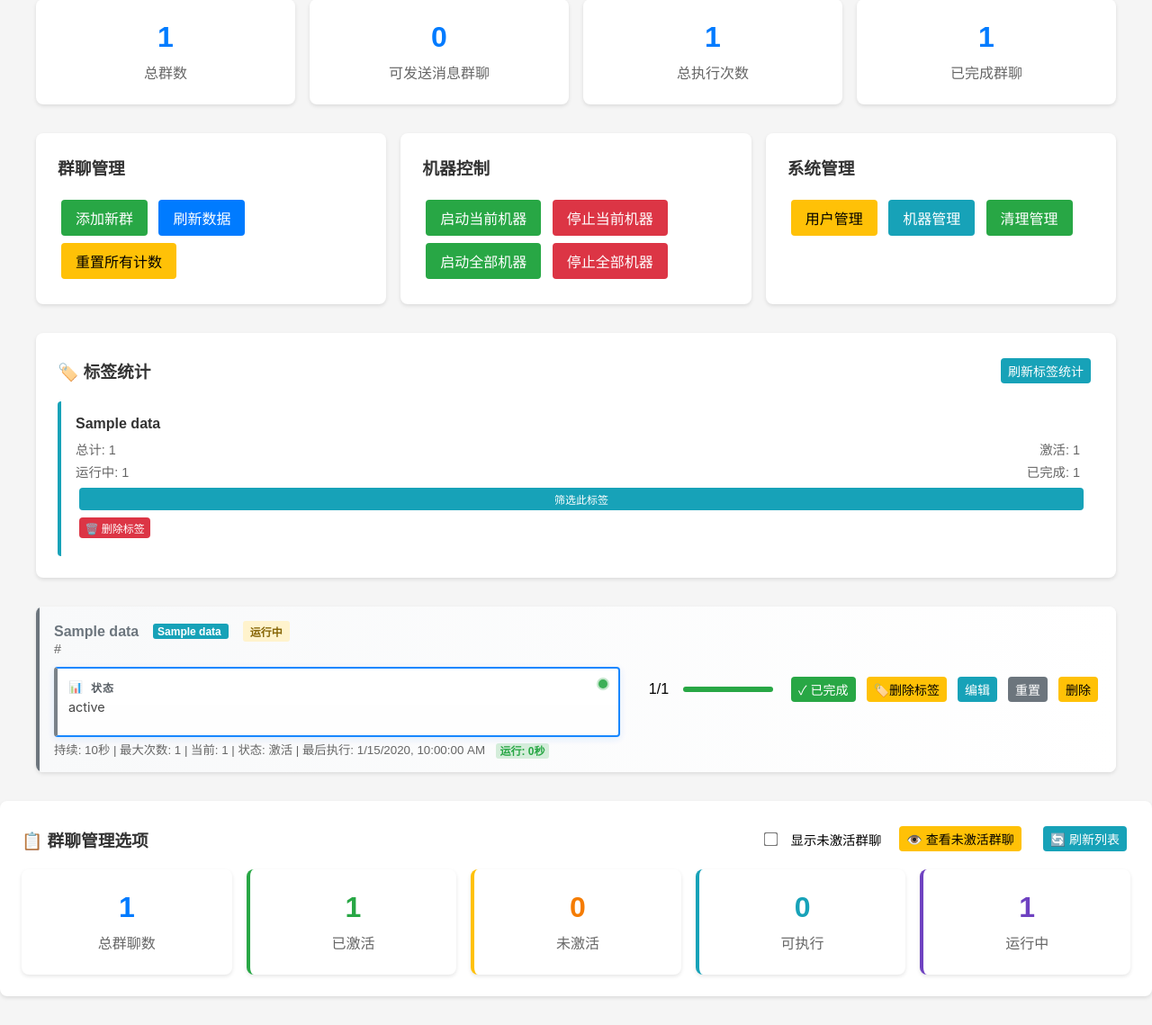
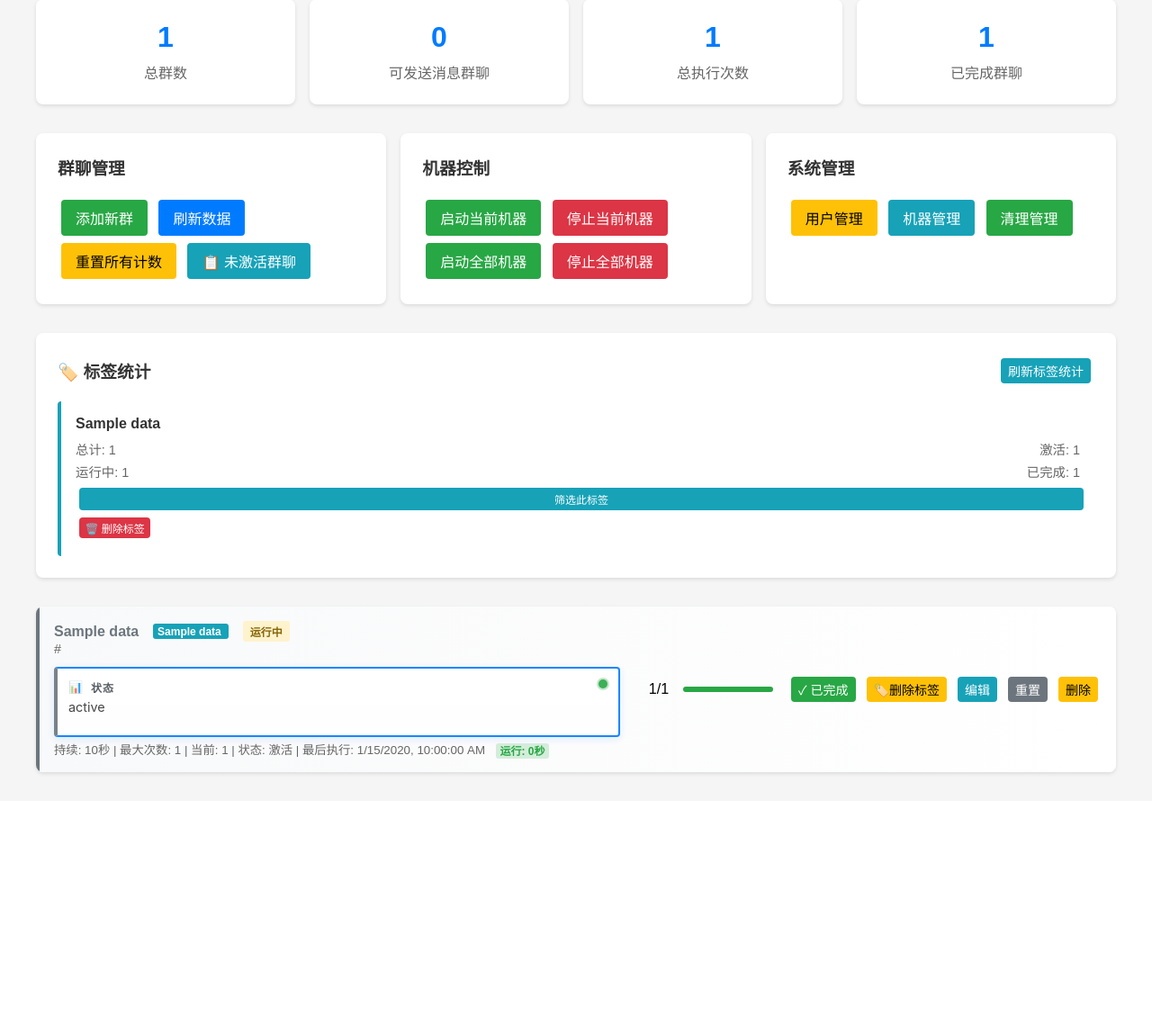
Before and after one commit to yunshenya/flask-message-manager, a Flask app: page /dashboard in a window 1280 px wide. Shown: the part 234-1373 px from the top of the page at 90% size. After the commit the page ends 1097 px from the top, so only its background shows below. Run offline with Flask 3, Linux system fonts and the light colour scheme; the visitor is signed in with stand-in values (Sample User, id 1); tables that the repository leaves empty hold one stand-in row (values such as "Sample post"); some libraries are stand-ins or nearby versions.

Commit message:
未激活群聊显示

```diff
--- a/app/static/css/dashboard.css
+++ b/app/static/css/dashboard.css
@@ -1162,100 +1162,3 @@ body {
         justify-content: space-around !important;
     }
 }
-
-/* 未激活群聊的特殊样式 */
-.url-item-inactive {
-    background: linear-gradient(90deg, #fff8dc 0%, #ffffff 100%) !important;
-    border-left: 4px solid #ffc107 !important;
-    opacity: 0.8;
-}
-
-.url-item-inactive .url-name {
-    color: #856404 !important;
-}
-
-.url-inactive-badge {
-    background: #ffc107 !important;
-    color: #212529 !important;
-    padding: 0.1rem 0.3rem !important;
-    border-radius: 3px !important;
-    font-size: 0.75rem !important;
-    margin-left: 0.5rem !important;
-    font-weight: bold !important;
-}
-
-/* 激活按钮特殊样式 */
-.url-activate-btn {
-    background: linear-gradient(45deg, #28a745, #20c997) !important;
-    border: none !important;
-    color: white !important;
-    transition: all 0.3s ease !important;
-    box-shadow: 0 2px 4px rgba(40, 167, 69, 0.3) !important;
-}
-
-.url-activate-btn:hover {
-    transform: translateY(-2px) !important;
-    box-shadow: 0 4px 8px rgba(40, 167, 69, 0.4) !important;
-}
-
-/* 统计卡片样式增强 */
-.stat-card {
-    background: white;
-    padding: 1.5rem;
-    border-radius: 8px;
-    box-shadow: 0 2px 4px rgba(0,0,0,0.1);
-    text-align: center;
-    transition: transform 0.2s ease;
-}
-
-.stat-card:hover {
-    transform: translateY(-2px);
-    box-shadow: 0 4px 12px rgba(0, 0, 0, 0.15);
-}
-
-.stat-number {
-    font-size: 2rem;
-    font-weight: bold;
-    color: #007bff;
-}
-
-.stat-label {
-    color: #666;
-    margin-top: 0.5rem;
-}
-
-/* 群聊管理选项区域样式 */
-#showInactiveUrlsCheckbox {
-    transform: scale(1.2);
-    margin-right: 0.5rem;
-}
-
-/* 响应式设计 */
-@media (max-width: 768px) {
-    #inactiveUrlsModal > div {
-        width: 98% !important;
-        padding: 1rem !important;
-        max-height: 90vh !important;
-    }
-
-    .url-item-inactive .url-actions {
-        flex-direction: column !important;
-        gap: 0.25rem !important;
-    }
-
-    .url-item-inactive .url-actions .btn {
-        width: 100% !important;
-        font-size: 0.8rem !important;
-    }
-}
-
-/* 警告提示动画 */
-@keyframes pulse-warning {
-    0% { background-color: #fff3cd; }
-    50% { background-color: #ffeaa7; }
-    100% { background-color: #fff3cd; }
-}
-
-.warning-pulse {
-    animation: pulse-warning 2s infinite;
-}
--- a/app/static/js/dashboard.js
+++ b/app/static/js/dashboard.js
@@ -1821,16 +1821,13 @@ async function showInactiveUrls() {
     }
 
     try {
-        // 先获取完整统计信息
-        const fullStats = await getFullUrlStatistics();
-        console.log('完整统计信息:', fullStats);
-
-        const response = await apiCall(`/api/config/${currentConfigId}/urls/inactive`);
-
-        console.log('未激活群聊响应:', response); // 调试日志
+        // 强制重新获取最新数据，不使用缓存
+        const response = await apiCall(`/api/config/${currentConfigId}/urls/inactive?_t=${Date.now()}`);
+
+        console.log('显示未激活群聊，获取到:', response); // 调试日志
 
         if (response.urls.length === 0) {
-            showInfo('提示', `当前机器没有未激活的群聊\n统计显示: ${fullStats?.inactive || 0} 个未激活`);
+            showInfo('提示', '当前机器没有未激活的群聊');
             return;
         }
 
@@ -1838,6 +1835,7 @@ async function showInactiveUrls() {
         document.getElementById('inactiveUrlsModal').style.display = 'block';
     } catch (error) {
         console.error('获取未激活群聊失败:', error);
+        showError('获取失败', '无法获取未激活群聊列表');
     }
 }
 
@@ -1845,16 +1843,25 @@ async function showInactiveUrls() {
 function displayInactiveUrls(urls) {
     const listDiv = document.getElementById('inactiveUrlsList');
 
-    listDiv.innerHTML = `
+    // 过滤掉可能已经激活的群聊（双重检查）
+    const actuallyInactiveUrls = urls.filter(url => !url.is_active);
+
+    if (actuallyInactiveUrls.length === 0) {
+        hideInactiveUrlsModal();
+        showInfo('提示', '所有群聊都已激活！');
+        return;
+    }
+
+    const contentHTML = `
         <div style="margin-bottom: 1rem;">
-            <h4>未激活的群聊 (${urls.length} 个)</h4>
+            <h4>未激活的群聊 (${actuallyInactiveUrls.length} 个)</h4>
             <p style="color: #666;">以下群聊当前处于未激活状态，您可以选择激活它们：</p>
         </div>
 
         <div style="max-height: 400px; overflow-y: auto;">
-            ${urls.map(url => {
+            ${actuallyInactiveUrls.map(url => {
         return `
-                    <div style="background: #fff8dc; border: 1px solid #ffc107; border-radius: 4px; padding: 1rem; margin-bottom: 0.5rem; border-left: 4px solid #ffc107;">
+                    <div id="inactive-url-${url.id}" style="background: #fff8dc; border: 1px solid #ffc107; border-radius: 4px; padding: 1rem; margin-bottom: 0.5rem; border-left: 4px solid #ffc107;">
                         <div style="display: flex; justify-content: space-between; align-items: flex-start;">
                             <div style="flex: 1;">
                                 <div style="font-weight: bold; color: #856404; margin-bottom: 0.5rem;">
@@ -1868,14 +1875,14 @@ function displayInactiveUrls(urls) {
                                 </div>
                             </div>
                             <div style="display: flex; gap: 0.5rem; flex-wrap: wrap;">
-                                <button class="btn btn-success btn-sm" onclick="activateUrl(${url.id}, '${url.name.replace(/'/g, '&#39;')}')"
+                                <button class="btn btn-success btn-sm" onclick="activateUrlWithRemove(${url.id}, '${url.name.replace(/'/g, '&#39;')}')"
                                         style="background: linear-gradient(45deg, #28a745, #20c997); border: none; color: white;">
                                     ✅ 激活
                                 </button>
                                 <button class="btn btn-info btn-sm" onclick="editUrl(${url.id}); hideInactiveUrlsModal();">
                                     ✏️ 编辑
                                 </button>
-                                <button class="btn btn-danger btn-sm" onclick="deleteUrl(${url.id}, '${url.name.replace(/'/g, '&#39;')}')">
+                                <button class="btn btn-danger btn-sm" onclick="deleteUrlWithRemove(${url.id}, '${url.name.replace(/'/g, '&#39;')}')">
                                     🗑️ 删除
                                 </button>
                             </div>
@@ -1888,10 +1895,12 @@ function displayInactiveUrls(urls) {
         <div style="margin-top: 1rem; text-align: center; border-top: 1px solid #ddd; padding-top: 1rem;">
             <button class="btn btn-success" onclick="batchActivateUrls()"
                     style="background: linear-gradient(45deg, #28a745, #20c997); border: none;">
-                ⚡ 批量激活所有群聊
+                ⚡ 批量激活所有群聊 (${actuallyInactiveUrls.length})
             </button>
         </div>
     `;
+
+    listDiv.innerHTML = contentHTML;
 }
 
 // 激活单个群聊
@@ -1907,11 +1916,12 @@ async function activateUrl(urlId, urlName) {
 
         showSuccess('激活成功', result.message);
 
-        // 刷新未激活群聊列表
-        await showInactiveUrls();
-
-        // 刷新主群聊列表
+        // 关键修复：强制刷新未激活群聊列表
+        await refreshInactiveUrlsList();
+
+        // 重新加载主界面数据
         await loadDashboardData();
+
     } catch (error) {
         console.error('激活群聊失败:', error);
     }
@@ -1935,11 +1945,12 @@ async function batchActivateUrls() {
 
         showSuccess('批量激活完成', result.message);
 
-        // 关闭模态框
+        // 关闭未激活群聊窗口
         hideInactiveUrlsModal();
 
-        // 刷新主群聊列表
+        // 重新加载主界面数据
         await loadDashboardData();
+
     } catch (error) {
         console.error('批量激活失败:', error);
     }
@@ -1953,11 +1964,9 @@ function hideInactiveUrlsModal() {
 
 
 function updateUrlStatistics(urlsData) {
-    // 更新或创建统计卡片
     const urlStats = document.getElementById('urlStats');
     if (!urlStats) return;
 
-    // 计算统计数据
     const stats = {
         total: urlsData.total || 0,
         active: urlsData.active || 0,
@@ -1966,7 +1975,6 @@ function updateUrlStatistics(urlsData) {
         running: urlsData.running || 0
     };
 
-    // 重新构建统计卡片
     urlStats.innerHTML = `
         <div class="stat-card">
             <div class="stat-number" style="color: #007bff;">${stats.total}</div>
@@ -1978,7 +1986,7 @@ function updateUrlStatistics(urlsData) {
         </div>
         <div class="stat-card" style="border-left: 4px solid #ffc107;">
             <div class="stat-number" style="color: #f57c00;">${stats.inactive}</div>
-            <div class="stat-label">未激活</div>
+            <div class="stat-label">未激活群聊</div>
         </div>
         <div class="stat-card" style="border-left: 4px solid #17a2b8;">
             <div class="stat-number" style="color: #17a2b8;">${stats.available}</div>
@@ -1990,7 +1998,8 @@ function updateUrlStatistics(urlsData) {
         </div>
     `;
 
-    console.log('URL统计已更新:', stats); // 调试日志
+    // 更新按钮样式
+    setTimeout(updateInactiveUrlsButton, 100);
 }
 
 // 页面加载时的初始化增强
@@ -2072,16 +2081,162 @@ async function getFullUrlStatistics() {
 }
 
 
-async function refreshUrlStatistics() {
-    if (!currentConfigId) return;
-
-    try {
-        const fullStats = await getFullUrlStatistics();
-        if (fullStats) {
-            updateUrlStatistics(fullStats);
-            console.log('强制刷新统计完成:', fullStats);
-        }
-    } catch (error) {
-        console.error('刷新统计失败:', error);
-    }
-}
+
+function updateInactiveUrlsButton() {
+    const button = document.querySelector('.btn[onclick="showInactiveUrls()"]');
+    if (!button) return;
+
+    // 检查是否有未激活群聊
+    const inactiveCountElement = document.querySelector('#urlStats .stat-card:nth-child(3) .stat-number');
+    const inactiveCount = inactiveCountElement ? parseInt(inactiveCountElement.textContent) : 0;
+
+    if (inactiveCount > 0) {
+        button.classList.add('has-inactive');
+        button.innerHTML = `📋 未激活群聊 <span style="background: rgba(255,255,255,0.3); padding: 0.1rem 0.3rem; border-radius: 10px; font-size: 0.8rem; margin-left: 0.5rem;">${inactiveCount}</span>`;
+    } else {
+        button.classList.remove('has-inactive');
+        button.innerHTML = '📋 未激活群聊';
+    }
+}
+
+// 页面初始化时设置按钮更新
+document.addEventListener('DOMContentLoaded', function() {
+    setTimeout(updateInactiveUrlsButton, 1000);
+});
+
+
+
+async function refreshInactiveUrlsList() {
+    // 检查未激活群聊窗口是否还开着
+    const modal = document.getElementById('inactiveUrlsModal');
+    if (!modal || modal.style.display === 'none') {
+        return; // 窗口已关闭，无需刷新
+    }
+
+    if (!currentConfigId) {
+        hideInactiveUrlsModal();
+        return;
+    }
+
+    try {
+        const response = await apiCall(`/api/config/${currentConfigId}/urls/inactive`);
+
+        console.log('刷新未激活列表，获取到:', response); // 调试日志
+
+        if (response.urls.length === 0) {
+            // 没有未激活群聊了，关闭窗口
+            hideInactiveUrlsModal();
+            showInfo('提示', '所有群聊都已激活！');
+            return;
+        }
+
+        // 更新显示
+        displayInactiveUrls(response.urls);
+
+    } catch (error) {
+        console.error('刷新未激活群聊列表失败:', error);
+        // 发生错误时关闭窗口
+        hideInactiveUrlsModal();
+    }
+}
+
+
+
+
+async function activateUrlWithRemove(urlId, urlName) {
+    if (!await showConfirm('确认激活', `确定要激活群聊 "${urlName}" 吗？`, 'primary')) {
+        return;
+    }
+
+    try {
+        // 先从界面移除该项目（立即反馈）
+        const urlElement = document.getElementById(`inactive-url-${urlId}`);
+        if (urlElement) {
+            urlElement.style.opacity = '0.5';
+            urlElement.style.pointerEvents = 'none';
+        }
+
+        const result = await apiCall(`/api/url/${urlId}/activate`, {
+            method: 'POST'
+        });
+
+        // 立即从DOM中移除
+        if (urlElement) {
+            urlElement.remove();
+        }
+
+        showSuccess('激活成功', result.message);
+
+        // 检查是否还有未激活的群聊
+        const remainingItems = document.querySelectorAll('#inactiveUrlsList [id^="inactive-url-"]');
+        if (remainingItems.length === 0) {
+            hideInactiveUrlsModal();
+            showInfo('完成', '所有群聊都已激活！');
+        } else {
+            // 更新标题中的数量
+            const titleElement = document.querySelector('#inactiveUrlsList h4');
+            if (titleElement) {
+                titleElement.textContent = `未激活的群聊 (${remainingItems.length} 个)`;
+            }
+
+            // 更新批量激活按钮
+            const batchBtn = document.querySelector('#inactiveUrlsList .btn[onclick="batchActivateUrls()"]');
+            if (batchBtn) {
+                batchBtn.innerHTML = `⚡ 批量激活所有群聊 (${remainingItems.length})`;
+            }
+        }
+
+        // 后台刷新主界面数据
+        loadDashboardData();
+
+    } catch (error) {
+        console.error('激活群聊失败:', error);
+        // 恢复元素状态
+        if (urlElement) {
+            urlElement.style.opacity = '1';
+            urlElement.style.pointerEvents = 'auto';
+        }
+    }
+}
+
+// 7. 新增：删除并立即从列表移除的函数
+async function deleteUrlWithRemove(urlId, urlName) {
+    if (!await showConfirm('确认删除', `确定要删除群聊 "${urlName}" 吗？此操作不可撤销。`, 'danger')) {
+        return;
+    }
+
+    try {
+        // 先从界面移除该项目
+        const urlElement = document.getElementById(`inactive-url-${urlId}`);
+        if (urlElement) {
+            urlElement.style.opacity = '0.5';
+        }
+
+        await apiCall(`/api/url/${urlId}`, {
+            method: 'DELETE'
+        });
+
+        // 立即从DOM中移除
+        if (urlElement) {
+            urlElement.remove();
+        }
+
+        showSuccess('删除成功', `群聊 "${urlName}" 已删除`);
+
+        // 检查是否还有项目
+        const remainingItems = document.querySelectorAll('#inactiveUrlsList [id^="inactive-url-"]');
+        if (remainingItems.length === 0) {
+            hideInactiveUrlsModal();
+        }
+
+        // 后台刷新主界面数据
+        loadDashboardData();
+
+    } catch (error) {
+        console.error('删除群聊失败:', error);
+        // 恢复元素状态
+        if (urlElement) {
+            urlElement.style.opacity = '1';
+        }
+    }
+}
--- a/app/templates/dashboard.html
+++ b/app/templates/dashboard.html
@@ -81,6 +81,7 @@
             <a class="btn btn-success" href="#" onclick="showAddUrlModal()">添加新群</a>
             <a class="btn btn-primary" href="#" onclick="refreshData()">刷新数据</a>
             <a class="btn btn-warning" href="#" onclick="resetAllUrls()">重置所有计数</a>
+            <a class="btn btn-info" href="#" onclick="showInactiveUrls()">📋 未激活群聊</a>
         </div>
         <div class="action-card">
             <h3>机器控制</h3>
@@ -388,29 +389,6 @@
     </div>
 </div>
 
-<!-- 在统计卡片区域后添加群聊管理选项 -->
-<div class="card" style="background: white; padding: 1.5rem; border-radius: 8px; box-shadow: 0 2px 4px rgba(0,0,0,0.1); margin-bottom: 2rem;">
-    <div style="display: flex; justify-content: space-between; align-items: center; margin-bottom: 1rem;">
-        <h3 style="margin: 0; color: #333;">📋 群聊管理选项</h3>
-        <div style="display: flex; align-items: center; gap: 1rem;">
-            <!-- 显示选项 -->
-            <label style="display: flex; align-items: center; gap: 0.5rem; font-size: 0.9rem;">
-                <input type="checkbox" id="showInactiveUrlsCheckbox" onchange="loadDashboardData()">
-                <span>显示未激活群聊</span>
-            </label>
-
-            <!-- 群聊管理按钮 -->
-            <button class="btn btn-warning btn-sm" onclick="showInactiveUrls()">👁️ 查看未激活群聊</button>
-            <button class="btn btn-info btn-sm" onclick="refreshUrlStatistics()">🔄 刷新列表</button>
-        </div>
-    </div>
-
-    <!-- 群聊统计信息 -->
-    <div id="urlStats" style="display: grid; grid-template-columns: repeat(auto-fit, minmax(150px, 1fr)); gap: 1rem;">
-        <!-- 统计卡片将在这里动态显示 -->
-    </div>
-</div>
-
 <!-- 未激活群聊管理模态框 -->
 <div id="inactiveUrlsModal"
      style="display: none; position: fixed; top: 0; left: 0; width: 100%; height: 100%; background: rgba(0,0,0,0.5); z-index: 1015;">
```
